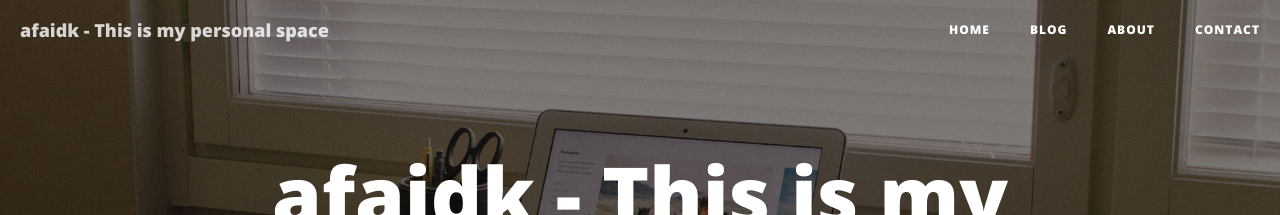
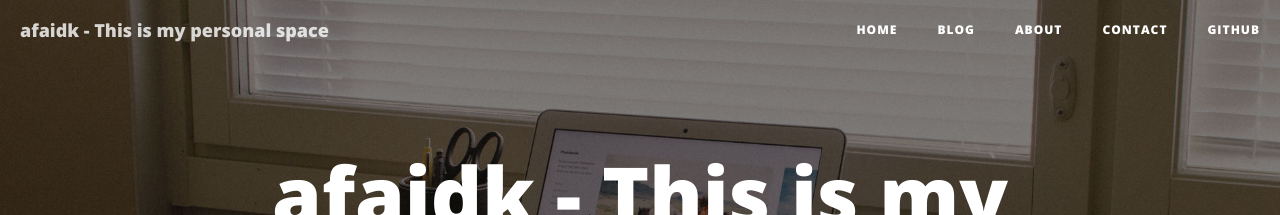
Before and after one commit to afaidk/afaidk.github.io, a Jekyll site: the page built from index.html, in a window 1280 px wide. Shown: the top 215 px of the page. Built offline with Jekyll 4.4.1, drawn with Linux system fonts in a browser that asks for light colours; nearby versions of some CDN libraries.

Commit message:
Added Github link

```diff
--- a/_includes/nav.html
+++ b/_includes/nav.html
@@ -28,6 +28,9 @@
                 </li>
 				{% endif %}
                 {% endif %}{% endfor %}
+                <li>
+                    <a href="https://github.com/afaidk/">GitHub</a>
+                </li>
             </ul>
         </div>
         <!-- /.navbar-collapse -->
```
